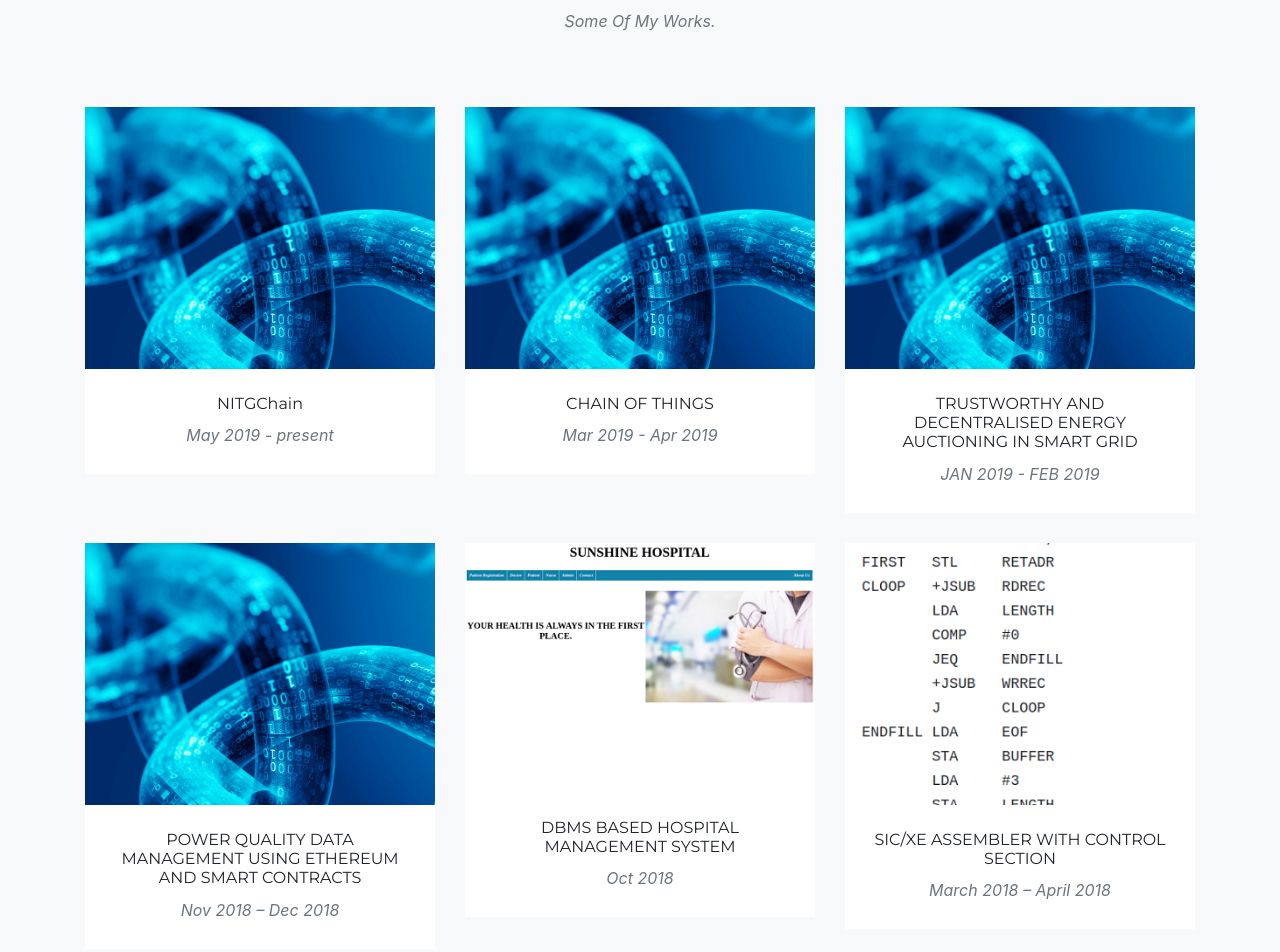
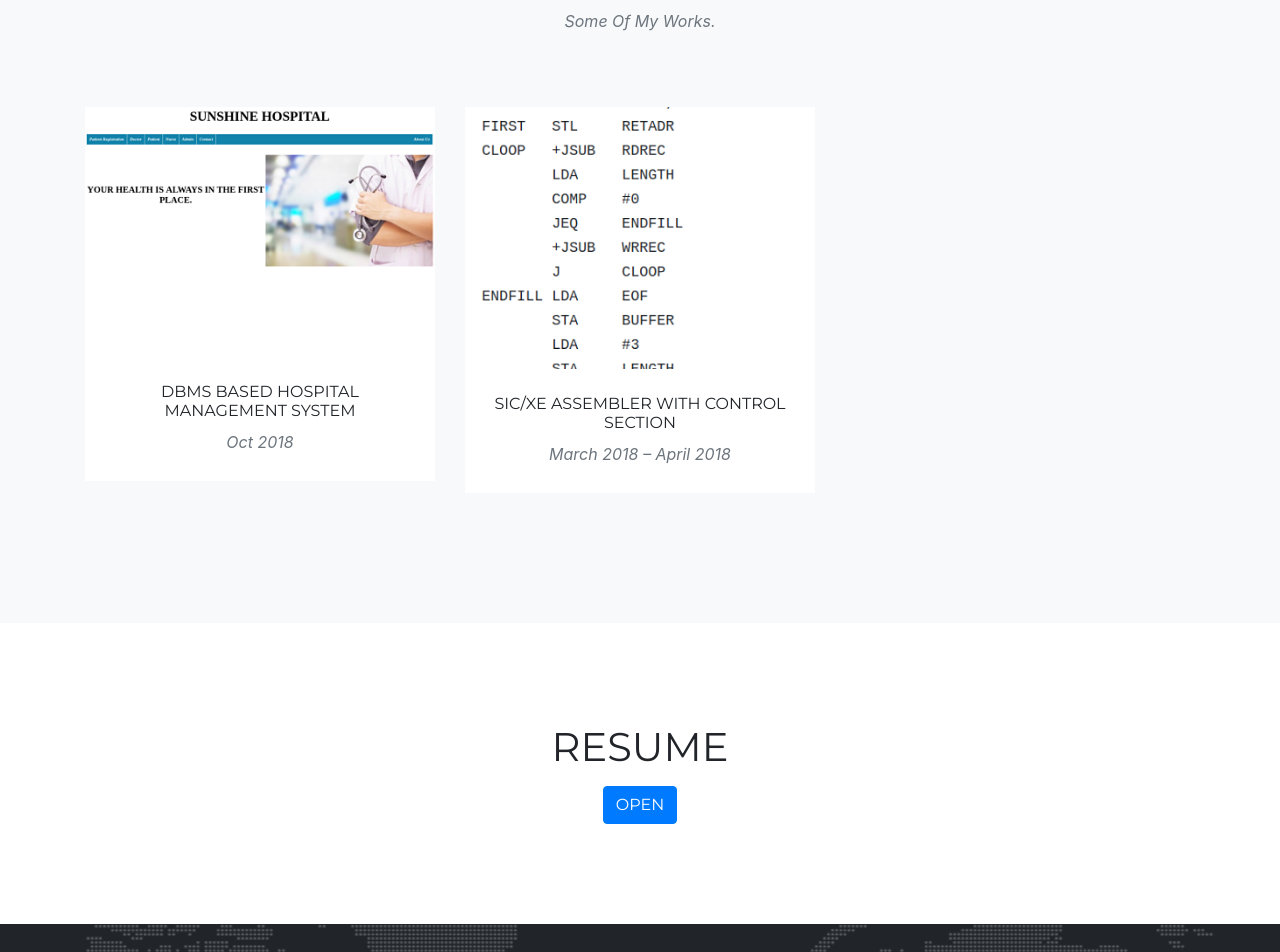
Before and after one commit to sheetal9717/sheetal9717.github.io, a website with bundled scripts: page index.html in a window 1280 px wide. Shown: the part 3175-4127 px from the top of the page. Built offline with nearby package versions, Linux system fonts and the light colour scheme; a web font is replaced by a local one.

Commit message:
Update index.html

```diff
--- a/index.html
+++ b/index.html
@@ -250,7 +250,7 @@
       </div>
       <div class="row">
         <!-- ================ -->
-        <div class="col-md-4 col-sm-6 portfolio-item">
+<!--         <div class="col-md-4 col-sm-6 portfolio-item">
           <a class="portfolio-link" data-toggle="modal" href="#portfolioModal6">
             <div class="portfolio-hover">
               <div class="portfolio-hover-content">
@@ -263,9 +263,9 @@
             <h6>NITGChain</h6>
             <p class="text-muted">May 2019 - present</p>
           </div>
-        </div>
+        </div> -->
         <!-- ============================ -->
-        <div class="col-md-4 col-sm-6 portfolio-item">
+<!--         <div class="col-md-4 col-sm-6 portfolio-item">
           <a class="portfolio-link" data-toggle="modal" href="#portfolioModal5">
             <div class="portfolio-hover">
               <div class="portfolio-hover-content">
@@ -278,9 +278,9 @@
             <h6>CHAIN OF THINGS</h6>
             <p class="text-muted">Mar 2019 - Apr 2019</p>
           </div>
-        </div>
+        </div> -->
         <!-- ================================== -->
-        <div class="col-md-4 col-sm-6 portfolio-item">
+<!--         <div class="col-md-4 col-sm-6 portfolio-item">
           <a class="portfolio-link" data-toggle="modal" href="#portfolioModal4">
             <div class="portfolio-hover">
               <div class="portfolio-hover-content">
@@ -293,9 +293,9 @@
             <h6>TRUSTWORTHY AND DECENTRALISED ENERGY AUCTIONING IN SMART GRID</h6>
             <p class="text-muted">JAN 2019 - FEB 2019</p>
           </div>
-        </div>
+        </div> -->
         <!-- ======================================== -->
-        <div class="col-md-4 col-sm-6 portfolio-item">
+<!--         <div class="col-md-4 col-sm-6 portfolio-item">
           <a class="portfolio-link" data-toggle="modal" href="#portfolioModal1">
             <div class="portfolio-hover">
               <div class="portfolio-hover-content">
@@ -308,7 +308,7 @@
             <h6>POWER QUALITY DATA MANAGEMENT USING ETHEREUM AND SMART CONTRACTS</h6>
             <p class="text-muted">Nov 2018 – Dec 2018</p>
           </div>
-        </div>
+        </div> -->
         <!-- ================================ -->
         <div class="col-md-4 col-sm-6 portfolio-item">
           <a class="portfolio-link" data-toggle="modal" href="#portfolioModal2">
```
